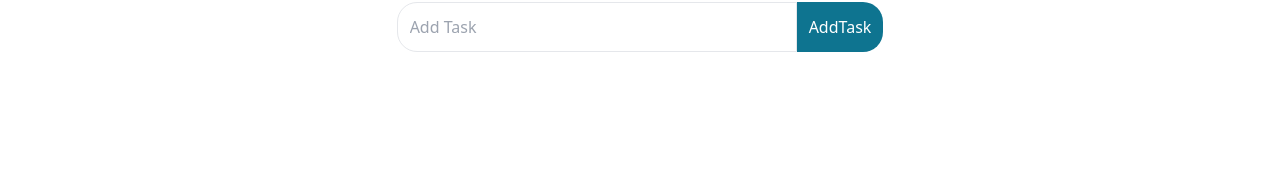
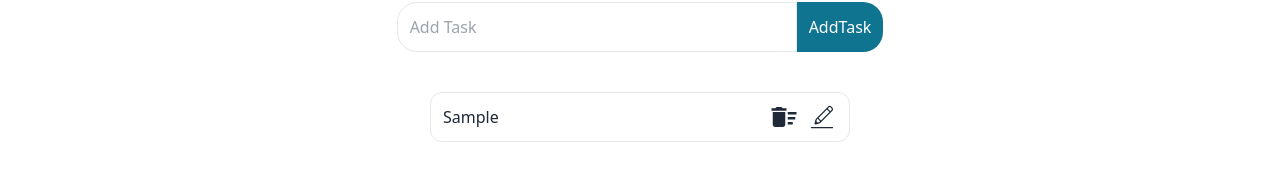
Before and after one commit to minhazapon/react-2025-part2, a React (Vite) app: page / in a window 1280 px wide. Both pictures are taken after typing "Sample" into the empty fields and a click on the input "AddTask". Shown: the part 250-430 px from the top of the page. Built offline with nearby package versions, Linux system fonts and the light colour scheme.

Commit message:
added file

```diff
--- a/src/todo file/Todo.jsx
+++ b/src/todo file/Todo.jsx
@@ -1,4 +1,6 @@
 import { useState } from "react"
+import { MdDeleteSweep } from "react-icons/md";
+import { CiEdit } from "react-icons/ci";
 
 
 function Todo() {
@@ -12,8 +14,11 @@ function Todo() {
     }
 
     const handleFormValue = (e) => {
+
         e.preventDefault()
+
         if (!inputValue) return
+
         if (task.includes(inputValue)) {
             setInputValue("")
             return;
@@ -47,6 +52,23 @@ function Todo() {
                             </div>
                         </form>
                     </div>
+                    <div>
+                        <div>
+                            {
+                                task.map((task, index) => <div className=" mt-10 " key={index}>
+                                    <div className=" flex justify-center ">
+                                        <div className=" flex justify-between items-center gap-20 border-[1px] w-[420px] h-[50px] p-3 rounded-xl ">
+                                            <p>{task}</p>
+                                            <div className=" flex items-center gap-2  ">
+                                                <p > <MdDeleteSweep className=" h-[30px] w-[30px] "></MdDeleteSweep> </p>
+                                                <p > <CiEdit className=" h-[30px] w-[30px] "></CiEdit> </p>
+                                            </div>
+                                        </div>
+                                    </div>
+                                </div>)
+                            }
+                        </div>
+                    </div>
                 </div>
             </div>
         </>
```
